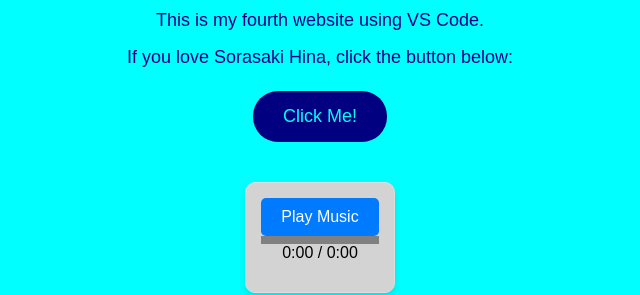
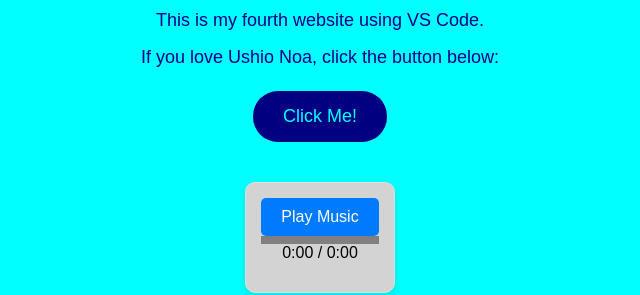
Before and after one commit to PaulTheBest1000/paulthebest1000-ushio-noa-website, a plain HTML site: page index.html in a window 1280 px wide. Shown: the part 293-588 px from the top of the page, 320-960 px from the left. Drawn offline with Linux system fonts and the light colour scheme.

Commit message:
Add website files

```diff
--- a/index.html
+++ b/index.html
@@ -33,7 +33,7 @@
     <h2>Welcome to My Ushio Noa Website!</h2>
     <p>This is my fourth website using VS Code.</p>
 
-    <p>If you love Sorasaki Hina, click the button below:</p>
+    <p>If you love Ushio Noa, click the button below:</p>
     <button class="button" onclick="showMessage()">Click Me!</button>
 
     <div id="music-player">
```
